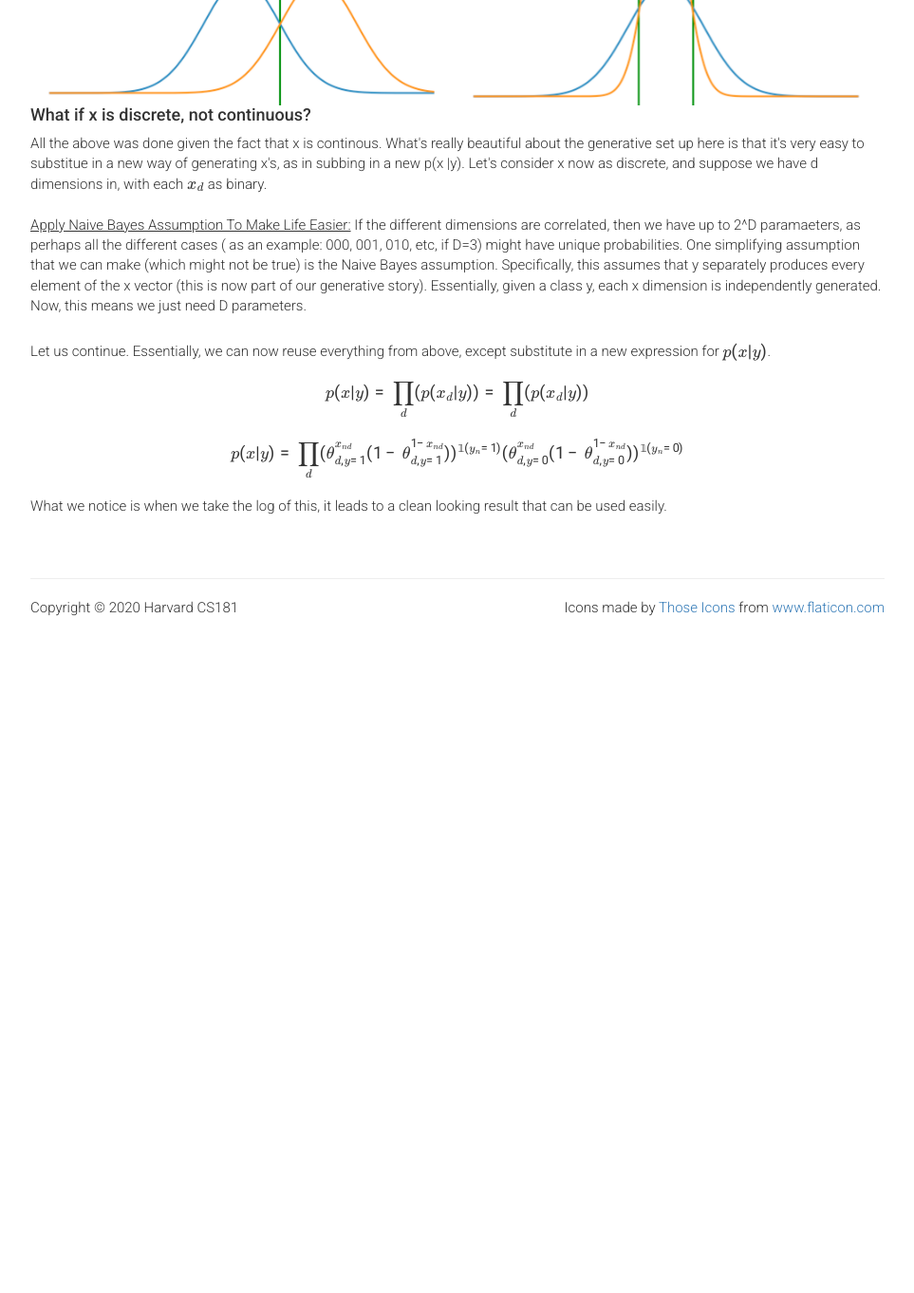
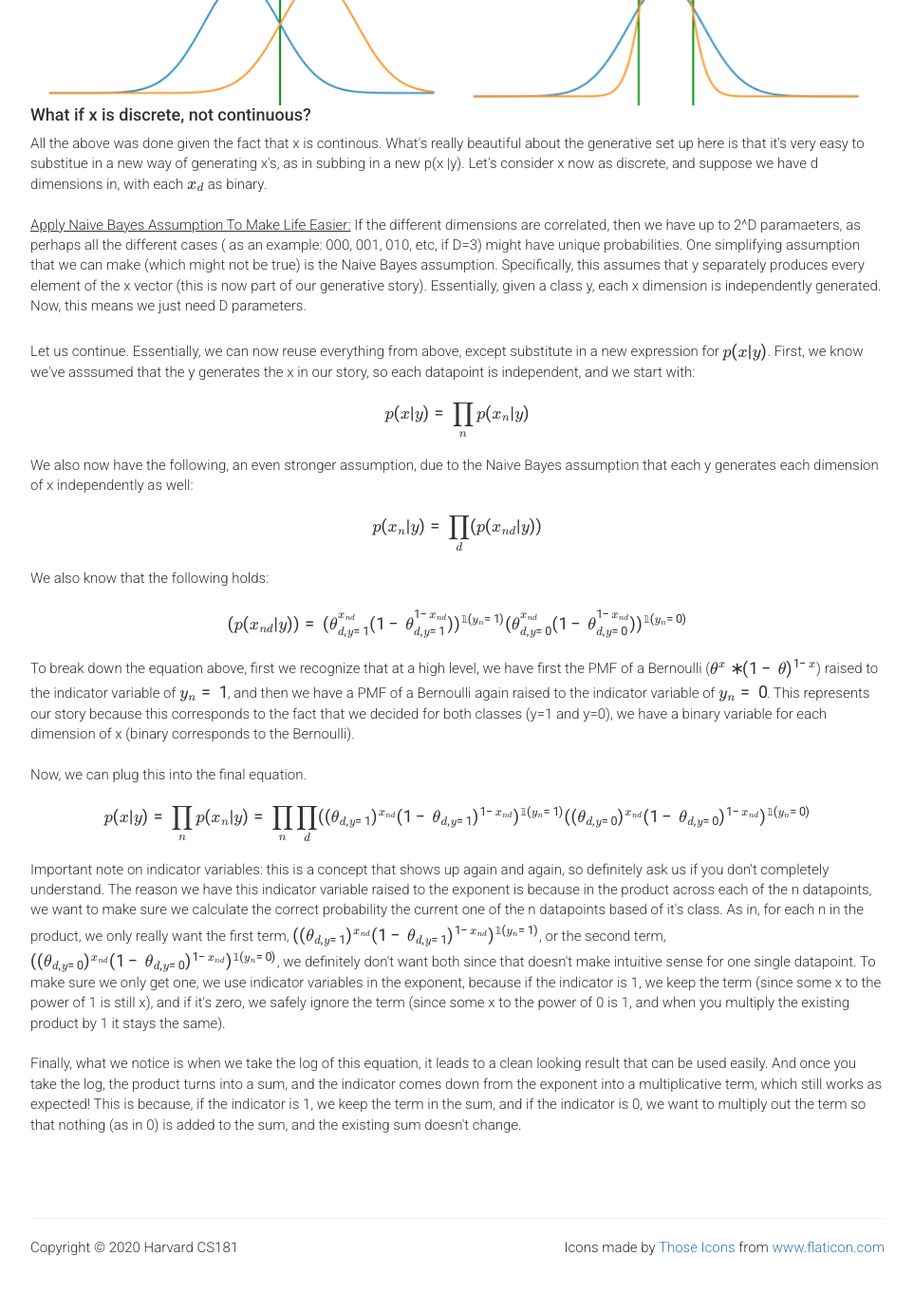
Before and after one commit to harvard-ml-courses/cs181-web-2020, a Jekyll site: the page built from recap5.html, in a window 1280 px wide and 1400 px high, scrolled down 4878 px. Shown: the top 1362 px of the window at 95% size, without its empty margins (158-1121 px from the left). Built offline with Jekyll 4.4.1, drawn with Linux system fonts in a browser that asks for light colours; formulas are drawn with MathJax 3; before the commit the page ends 5605 px from its top, so only the background shows below that; some of the changed text lies outside the part shown.

Commit message:
edited naive bayes in recap5

```diff
--- a/recap5.html
+++ b/recap5.html
@@ -105,7 +105,7 @@ weight: 0
 
       Now we consider the generative approach. This means we now are interested in joint P(x, y) rather than p(y | x) which was the discrimanitive case above, logistic regression. What does this mean? Essentially, now we telling a generative story, specifically that y generates x. This is more complex in a way, but one big advantage is it can deal with missing data, or missing labels in a more elegant way. <br><br>
 
-      In notation, this mean's we are now looking at these two terms. We sample y with some prior: p(y). Then, we sample x with some P(x | y). <br><br>
+      In notation, this mean's we are now looking at these two terms. We sample y with some prior: p(y). Then, we sample x with some P(x|y). <br><br>
 
       So we know that we have a discrete output in y. Let's let y be binary and let p(y) be distributed Bernoulli with $\theta$, as in $p(y) = \theta^y(1-\theta)^{1-y}$. <br><br>
 
@@ -184,13 +184,28 @@ weight: 0
 
       <u>Apply Naive Bayes Assumption To Make Life Easier:</u> If the different dimensions are correlated, then we have up to 2^D paramaeters, as perhaps all the different cases ( as an example: 000, 001, 010, etc, if D=3) might have unique probabilities. One simplifying assumption that we can make (which might not be true) is the Naive Bayes assumption. Specifically, this assumes that y separately produces every element of the x vector (this is now part of our generative story). Essentially, given a class y, each x dimension is independently generated. Now, this means we just need D parameters.<br><br>
 
-      Let us continue. Essentially, we can now reuse everything from above, except substitute in a new expression for $p(x | y)$.
+      Let us continue. Essentially, we can now reuse everything from above, except substitute in a new expression for $p(x|y)$. First, we know we've asssumed that the y generates the x in our story, so each datapoint is independent, and we start with:
 
-      $$p(x | y) = \prod_d(p(x_d|y)) = \prod_d(p(x_d|y))$$
+      $$p(x|y) = \prod_n p(x_n|y)$$
 
-      $$p(x | y) = \prod_d (\theta_{d,y=1}^{x_{nd}} (1 - \theta_{d,y=1}^{1 - x_{nd}}))^{\mathbb{1}(y_n = 1)} (\theta_{d,y=0}^{x_{nd}} (1 - \theta_{d,y=0}^{1 - x_{nd}}))^{\mathbb{1}(y_n = 0)}$$
+      We also now have the following, an even stronger assumption, due to the Naive Bayes assumption that each y generates each dimension of x independently as well:
 
-      What we notice is when we take the log of this, it leads to a clean looking result that can be used easily.
+      $$p(x_n|y) = \prod_d(p(x_{nd}|y))$$
+
+      We also know that the following holds:
+
+      $$(p(x_{nd}|y)) = (\theta_{d,y=1}^{x_{nd}} (1 - \theta_{d,y=1}^{1 - x_{nd}}))^{\mathbb{1}(y_n = 1)} (\theta_{d,y=0}^{x_{nd}} (1 - \theta_{d,y=0}^{1 - x_{nd}}))^{\mathbb{1}(y_n = 0)}$$
+
+      To break down the equation above, first we recognize that at a high level, we have first the PMF of a Bernoulli ($\theta^x * (1-\theta)^{1-x}$) raised to the indicator variable of $y_n=1$, and then we have a PMF of a Bernoulli again raised to the indicator variable of $y_n=0$. This represents our story because this corresponds to the fact that we decided for both classes (y=1 and y=0), we have a binary variable for each dimension of x (binary corresponds to the Bernoulli).<br><br>
+
+
+      Now, we can plug this into the final equation.
+
+      $$p(x|y) = \prod_n p(x_n|y) = \prod_n \prod_d ((\theta_{d,y=1})^{x_{nd}} (1 - \theta_{d,y=1})^{1 - x_{nd}})^{\mathbb{1}(y_n = 1)} ((\theta_{d,y=0})^{x_{nd}} (1 - \theta_{d,y=0})^{1 - x_{nd}})^{\mathbb{1}(y_n = 0)}$$
+
+      Important note on indicator variables: this is a concept that shows up again and again, so definitely ask us if you don't completely understand. The reason we have this indicator variable raised to the exponent is because in the product across each of the n datapoints, we want to make sure we calculate the correct probability the current one of the n datapoints based of it's class. As in, for each n in the product, we only really want the first term, $((\theta_{d,y=1})^{x_{nd}} (1 - \theta_{d,y=1})^{1 - x_{nd}})^{\mathbb{1}(y_n = 1)} $, or the second term, $((\theta_{d,y=0})^{x_{nd}} (1 - \theta_{d,y=0})^{1 - x_{nd}})^{\mathbb{1}(y_n = 0)}$, we definitely don't want both since that doesn't make intuitive sense for one single datapoint. To make sure we only get one, we use indicator variables in the exponent, because if the indicator is 1, we keep the term (since some x to the power of 1 is still x), and if it's zero, we safely ignore the term (since some x to the power of 0 is 1, and when you multiply the existing product by 1 it stays the same).<br><br>
+
+      Finally, what we notice is when we take the log of this equation, it leads to a clean looking result that can be used easily. And once you take the log, the product turns into a sum, and the indicator comes down from the exponent into a multiplicative term, which still works as expected! This is because, if the indicator is 1, we keep the term in the sum, and if the indicator is 0, we want to multiply out the term so that nothing (as in 0) is added to the sum, and the existing sum doesn't change.<br><br>
 
     </div>
 </section>
```
